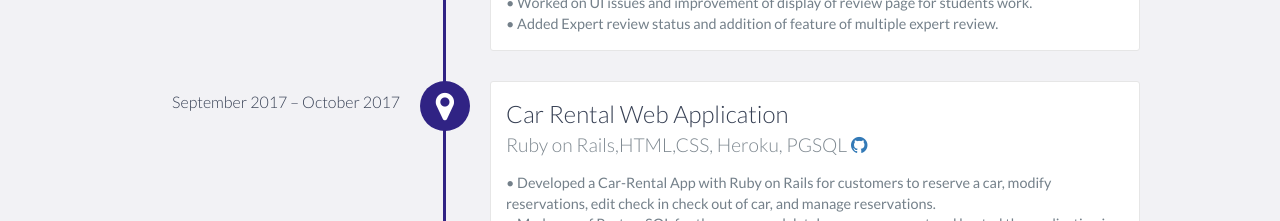
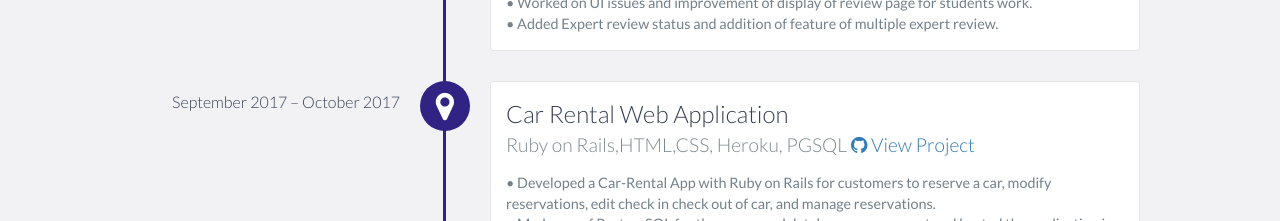
Before and after one commit to Aayush1710/Aayush1710.github.io, a website: page index.html in a window 1280 px wide. Shown: the part 3640-3861 px from the top of the page. Drawn offline with nearby package versions, Linux system fonts and the light colour scheme.

Commit message:
git addition

```diff
--- a/index.html
+++ b/index.html
@@ -276,7 +276,7 @@
 
             <div data-date="September 2017 – October 2017">
                 <h3>Car Rental Web Application  </h3>
-                <h4>Ruby on Rails,HTML,CSS, Heroku, PGSQL  <a href="https://github.com/" target="_blank"><i class="fa fa-github" aria-hidden="true"></i></a></h4>
+                <h4>Ruby on Rails,HTML,CSS, Heroku, PGSQL  <a href="https://github.ncsu.edu/apatial/carrental" target="_blank"><i class="fa fa-github" aria-hidden="true"></i></a>  <a href="https://fathomless-plains-68604.herokuapp.com/d/users/sign_in">View Project</a></h4>
                 <p>
                     • Developed a Car-Rental App with Ruby on Rails for customers to reserve a car, modify reservations, edit check in check out of car, and manage reservations.
                     <br>
```
